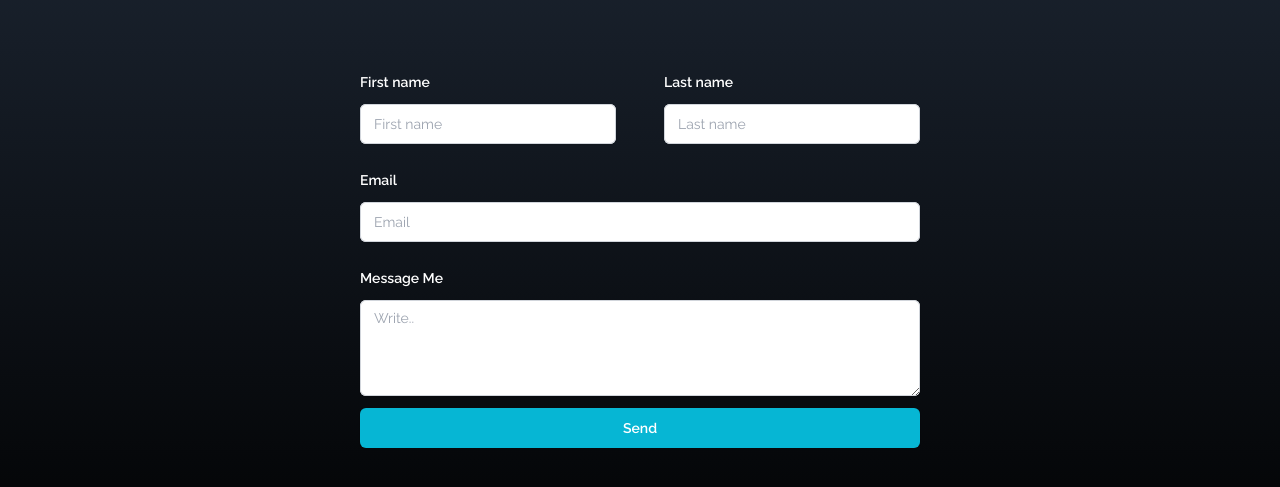
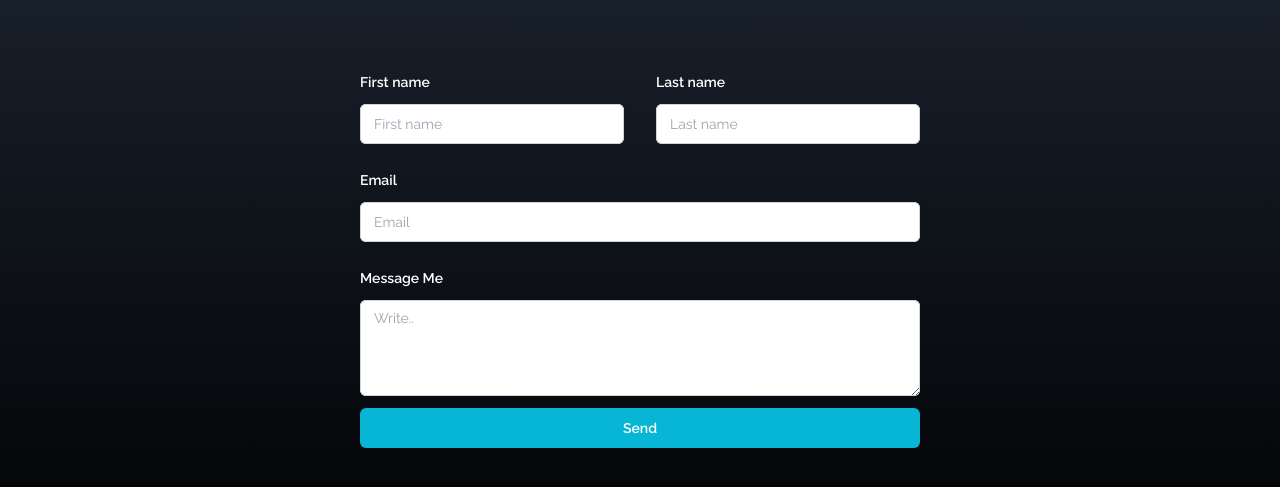
Before and after one commit to Nandhukriss/My-Portfolio, a React (Vite) app: page / in a window 1280 px wide. Shown: the part 4379-4866 px from the top of the page. Built offline with nearby package versions, Linux system fonts and the light colour scheme.

Commit message:
alignment fixed 📐

```diff
--- a/package.json
+++ b/package.json
@@ -10,6 +10,7 @@
     "preview": "vite preview"
   },
   "dependencies": {
+    "@vercel/analytics": "^1.2.2",
     "react": "^18.2.0",
     "react-dom": "^18.2.0",
     "react-icons": "^5.0.1",
--- a/src/App.jsx
+++ b/src/App.jsx
@@ -7,6 +7,9 @@ import Skills from "./components/Skills";
 import Contact from "./components/Contact";
 import PageLoader from "./components/PageLoader";
 import { useEffect, useState } from "react";
+import { inject } from '@vercel/analytics';
+
+inject();
 
 function App() {
   const [loading, setLoading] = useState(true);
--- a/src/components/Contact.jsx
+++ b/src/components/Contact.jsx
@@ -33,10 +33,10 @@ function Contact() {
       <form
         action="https://getform.io/f/9aAB3Obv"
         method="POST"
-        className="mx-auto mt-16 max-w-xl sm:mt-20"
+        className="mx-auto mt-16 max-w-xl sm:mt-20 px-2"
       >
         <div className="grid grid-cols-1 gap-x-8 gap-y-6 sm:grid-cols-2">
-          <div className="sm:mx-2">
+          <div>
             <label
               htmlFor="first-name"
               className="block text-sm font-semibold leading-6  text-white"
@@ -54,7 +54,7 @@ function Contact() {
               />
             </div>
           </div>
-          <div className="sm:mx-2">
+          <div>
             <label
               htmlFor="last-name"
               className="block text-sm font-semibold leading-6  text-white"
@@ -73,7 +73,7 @@ function Contact() {
             </div>
           </div>
 
-          <div className="sm:col-span-2 sm:mx-2">
+          <div className="sm:col-span-2">
             <label
               htmlFor="email"
               className="block text-sm font-semibold leading-6  text-white"
@@ -92,7 +92,7 @@ function Contact() {
             </div>
           </div>
 
-          <div className="sm:col-span-2 sm:mx-2">
+          <div className="sm:col-span-2">
             <label
               htmlFor="message"
               className="block text-sm font-semibold leading-6  text-white"
@@ -110,7 +110,7 @@ function Contact() {
             </div>
           </div>
         </div>
-        <div className="mt-3 sm:mx-2">
+        <div className="mt-3">
           <button
             type="submit"
             className="block w-full rounded-md  bg-cyan-500 px-3.5 py-2.5 text-center text-sm font-semibold text-white shadow-sm hover:bg-cyan-600  focus-visible:outline focus-visible:outline-2 focus-visible:outline-offset-2 focus-visible:outline-cyan-800 "
--- a/src/components/Home.jsx
+++ b/src/components/Home.jsx
@@ -11,7 +11,7 @@ export const Home = () => {
       className="h-screen w-full  bg-gradient-to-b from-black via-black to-gray-800 text-white"
     >
       <div className="max-w-screen  mx-auto flex flex-col md:flex-column items-center justify-center px-4 h-full ">
-        <h1 class="mb-4 mt-44 text-2xl font-extrabold leading-none tracking-tight text-gray-900 md:text-3xl lg:text-4xl dark:text-white">
+        <h1 class="mb-4 mt-44 text-xl font-extrabold leading-none tracking-tight text-gray-900 md:text-3xl lg:text-4xl dark:text-white">
           {" "}
           <span class="text-cyan-600 dark:text-cyan-500">
             Hi There{" "}
```
Also changed, not shown: 1 other file (tests, documents, lock files or other folders).
